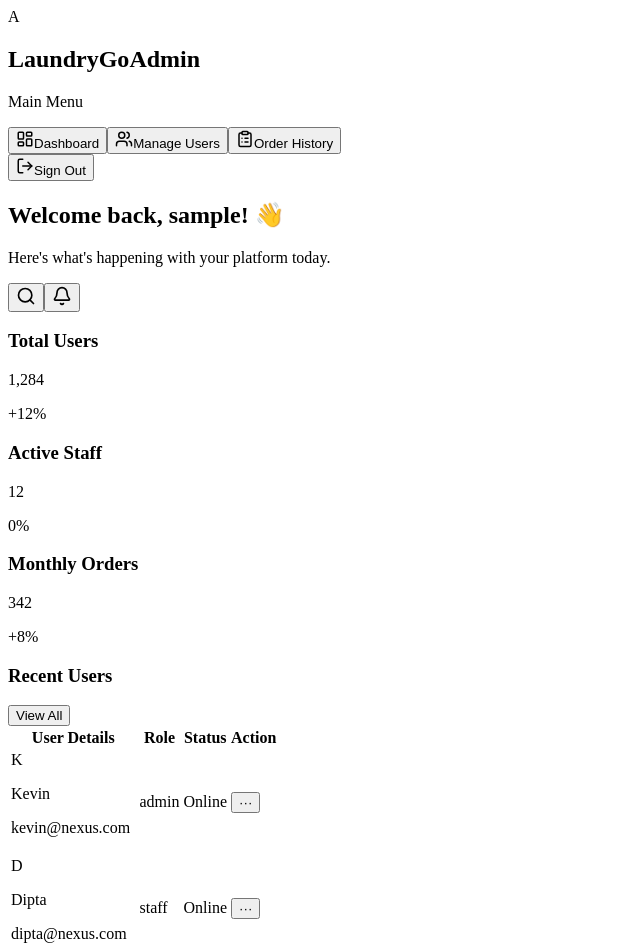
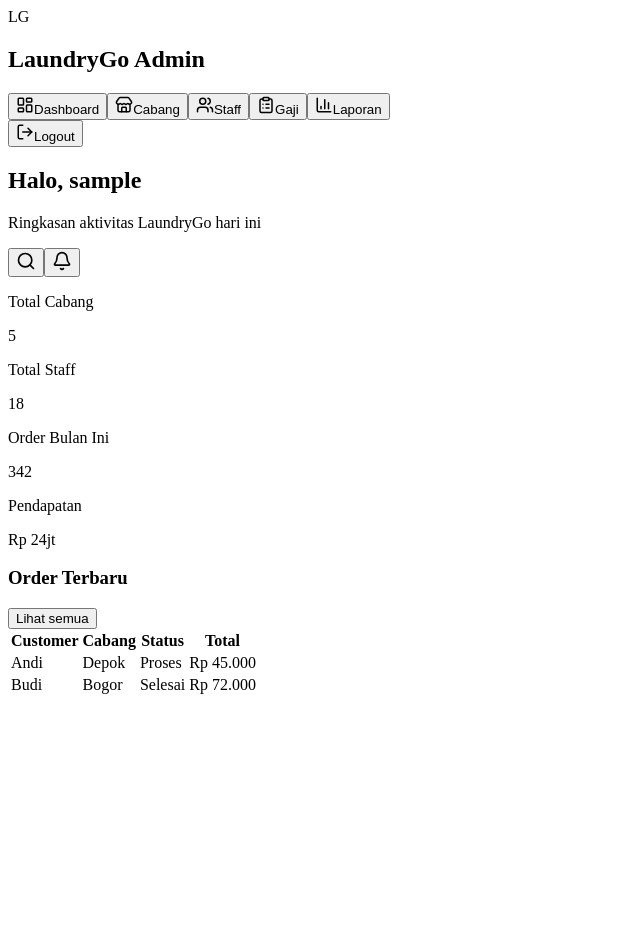
Before and after one commit to MohammadKevin/LaundryGo, a Next.js app: page /dashboard/admin in a window 1280 px wide. Shown: the top 952 px of the page, without its empty margins (0-640 px from the left). After the commit the page ends 800 px from the top, so only its background shows below. Built offline with nearby package versions, Linux system fonts and the light colour scheme; sample sign-in values are in the browser's storage.

Commit message:
update all page

```diff
--- a/app/dashboard/admin/page.tsx
+++ b/app/dashboard/admin/page.tsx
@@ -4,11 +4,13 @@ import { useEffect, useState } from "react"
 import { useRouter } from "next/navigation"
 import {
     LayoutDashboard,
+    Store,
     Users,
     ClipboardList,
+    BarChart3,
     LogOut,
-    Search,
-    Bell
+    Bell,
+    Search
 } from "lucide-react"
 
 type User = {
@@ -19,18 +21,23 @@ type User = {
 function SidebarItem({
     icon: Icon,
     label,
-    active = false
+    active = false,
+    onClick
 }: {
     icon: any
     label: string
     active?: boolean
+    onClick?: () => void
 }) {
     return (
-        <button className={`flex w-full items-center gap-3 rounded-xl px-4 py-3 text-sm font-medium transition-all duration-200 ${
-            active
+        <button
+            onClick={onClick}
+            className={`flex w-full items-center gap-3 rounded-xl px-4 py-3 text-sm font-medium transition-all
+                ${active
                     ? "bg-blue-600 text-white shadow-lg shadow-blue-200"
                     : "text-slate-500 hover:bg-slate-100 hover:text-slate-900"
-        }`}>
+                }`}
+        >
             <Icon size={18} />
             {label}
         </button>
@@ -47,37 +54,42 @@ export default function AdminDashboard() {
             router.push("/login")
             return
         }
-        const parsedUser: User = JSON.parse(storedUser)
-        if (parsedUser.role !== "admin") {
+
+        const parsed: User = JSON.parse(storedUser)
+        if (parsed.role !== "admin") {
             router.push("/dashboard/user")
             return
         }
-        setUser(parsedUser)
+
+        setUser(parsed)
     }, [router])
 
     if (!user) {
         return (
             <div className="flex min-h-screen items-center justify-center bg-slate-50 text-slate-400 animate-pulse">
-                Loading workspace...
+                Loading admin dashboard...
             </div>
         )
     }
 
     return (
-        <div className="flex min-h-screen bg-[#F8FAFC] text-slate-900 antialiased">
-            <aside className="fixed h-screen w-72 border-r border-slate-200 bg-white/80 backdrop-blur-md px-8 py-10">
-                <div className="flex items-center gap-3 px-2 mb-12">
-                    <div className="h-8 w-8 rounded-lg bg-blue-600 flex items-center justify-center text-white font-bold">A</div>
-                    <h1 className="text-xl font-bold tracking-tight text-slate-800">
-                        LaundryGo<span className="text-blue-600">Admin</span>
+        <div className="flex min-h-screen bg-slate-100 text-slate-900">
+            <aside className="fixed h-screen w-72 border-r bg-white px-8 py-10">
+                <div className="mb-12 flex items-center gap-3">
+                    <div className="h-9 w-9 rounded-xl bg-blue-600 text-white font-bold flex items-center justify-center">
+                        LG
+                    </div>
+                    <h1 className="text-xl font-bold">
+                        LaundryGo <span className="text-blue-600">Admin</span>
                     </h1>
                 </div>
 
-                <nav className="space-y-1.5">
-                    <p className="px-4 text-[10px] font-bold uppercase tracking-widest text-slate-400 mb-4">Main Menu</p>
+                <nav className="space-y-2">
                     <SidebarItem icon={LayoutDashboard} label="Dashboard" active />
-                    <SidebarItem icon={Users} label="Manage Users" />
-                    <SidebarItem icon={ClipboardList} label="Order History" />
+                    <SidebarItem icon={Store} label="Cabang" />
+                    <SidebarItem icon={Users} label="Staff" />
+                    <SidebarItem icon={ClipboardList} label="Gaji" />
+                    <SidebarItem icon={BarChart3} label="Laporan" />
                 </nav>
 
                 <div className="absolute bottom-10 left-8 right-8">
@@ -86,117 +98,89 @@ export default function AdminDashboard() {
                             localStorage.removeItem("authUser")
                             router.push("/")
                         }}
-                        className="flex w-full items-center gap-3 rounded-xl px-4 py-3 text-sm font-medium text-red-500 transition-colors hover:bg-red-50"
+                        className="flex w-full items-center gap-3 rounded-xl px-4 py-3 text-sm font-medium text-red-500 hover:bg-red-50"
                     >
                         <LogOut size={18} />
-                        Sign Out
+                        Logout
                     </button>
                 </div>
             </aside>
 
             <main className="ml-72 flex-1 p-12">
-                <header className="flex items-center justify-between mb-12">
+                <header className="mb-12 flex items-center justify-between">
                     <div>
-                        <h2 className="text-3xl font-bold tracking-tight text-slate-900">
-                            Welcome back, {user.username}! 👋
+                        <h2 className="text-3xl font-bold">
+                            Halo, {user.username}
                         </h2>
-                        <p className="mt-1 text-slate-500">
-                            Here's what's happening with your platform today.
+                        <p className="text-slate-500">
+                            Ringkasan aktivitas LaundryGo hari ini
                         </p>
                     </div>
-                    <div className="flex items-center gap-4">
-                        <button className="p-2.5 rounded-full bg-white border border-slate-200 text-slate-400 hover:text-blue-600 transition-all">
+                    <div className="flex gap-3">
+                        <button className="rounded-full border bg-white p-2 text-slate-400 hover:text-blue-600">
                             <Search size={20} />
                         </button>
-                        <button className="p-2.5 rounded-full bg-white border border-slate-200 text-slate-400 hover:text-blue-600 transition-all">
+                        <button className="rounded-full border bg-white p-2 text-slate-400 hover:text-blue-600">
                             <Bell size={20} />
                         </button>
                     </div>
                 </header>
 
-                {/* Stats Cards */}
-                <div className="grid gap-8 md:grid-cols-3 mb-12">
+                <div className="mb-12 grid gap-6 md:grid-cols-4">
                     {[
-                        { title: "Total Users", value: "1,284", growth: "+12%" },
-                        { title: "Active Staff", value: "12", growth: "0%" },
-                        { title: "Monthly Orders", value: "342", growth: "+8%" },
+                        { title: "Total Cabang", value: "5" },
+                        { title: "Total Staff", value: "18" },
+                        { title: "Order Bulan Ini", value: "342" },
+                        { title: "Pendapatan", value: "Rp 24jt" },
                     ].map((item, i) => (
                         <div
                             key={i}
-                            className="group relative rounded-3xl bg-white p-8 shadow-[0_8px_30px_rgb(0,0,0,0.04)] border border-slate-100 transition-all hover:shadow-[0_8px_30px_rgb(0,0,0,0.08)]"
+                            className="rounded-2xl border bg-white p-6 shadow-sm"
                         >
-                            <h3 className="text-sm font-semibold text-slate-400 uppercase tracking-wider">
-                                {item.title}
-                            </h3>
-                            <div className="mt-4 flex items-end justify-between">
-                                <p className="text-4xl font-bold text-slate-900 italic-nums">
-                                    {item.value}
-                                </p>
-                                <span className="mb-1 text-xs font-bold text-emerald-500 bg-emerald-50 px-2 py-1 rounded-lg">
-                                    {item.growth}
-                                </span>
-                            </div>
+                            <p className="text-sm text-slate-400">{item.title}</p>
+                            <p className="mt-2 text-3xl font-bold">{item.value}</p>
                         </div>
                     ))}
                 </div>
 
-                {/* Table Section */}
-                <div className="overflow-hidden rounded-3xl border border-slate-100 bg-white shadow-[0_8px_30px_rgb(0,0,0,0.04)]">
-                    <div className="flex items-center justify-between border-b border-slate-50 p-8">
-                        <h3 className="text-lg font-bold text-slate-800">Recent Users</h3>
-                        <button className="text-sm font-semibold text-blue-600 hover:underline">View All</button>
+                <div className="rounded-2xl border bg-white shadow-sm">
+                    <div className="flex items-center justify-between border-b p-6">
+                        <h3 className="font-bold">Order Terbaru</h3>
+                        <button className="text-sm font-semibold text-blue-600">
+                            Lihat semua
+                        </button>
                     </div>
 
-                    <div className="overflow-x-auto">
-                        <table className="w-full text-left">
-                            <thead className="bg-slate-50/50 text-[11px] uppercase tracking-widest text-slate-400">
+                    <table className="w-full text-sm">
+                        <thead className="bg-slate-50 text-slate-400">
                             <tr>
-                                    <th className="px-8 py-4 font-semibold">User Details</th>
-                                    <th className="px-8 py-4 font-semibold">Role</th>
-                                    <th className="px-8 py-4 font-semibold">Status</th>
-                                    <th className="px-8 py-4 font-semibold text-right">Action</th>
+                                <th className="px-6 py-4 text-left">Customer</th>
+                                <th className="px-6 py-4">Cabang</th>
+                                <th className="px-6 py-4">Status</th>
+                                <th className="px-6 py-4 text-right">Total</th>
                             </tr>
                         </thead>
-                            <tbody className="divide-y divide-slate-50">
+                        <tbody className="divide-y">
                             {[
-                                    { name: "Kevin", email: "kevin@nexus.com", role: "admin" },
-                                    { name: "Dipta", email: "dipta@nexus.com", role: "staff" },
-                                    { name: "Gibran", email: "gibran@nexus.com", role: "user" },
-                                ].map((u, i) => (
-                                    <tr key={i} className="group transition-colors hover:bg-slate-50/50">
-                                        <td className="px-8 py-5">
-                                            <div className="flex items-center gap-3">
-                                                <div className="h-10 w-10 rounded-full bg-gradient-to-tr from-slate-100 to-slate-200 border border-white shadow-sm flex items-center justify-center font-bold text-slate-500">
-                                                    {u.name[0]}
-                                                </div>
-                                                <div>
-                                                    <p className="font-semibold text-slate-900">{u.name}</p>
-                                                    <p className="text-xs text-slate-400">{u.email}</p>
-                                                </div>
-                                            </div>
-                                        </td>
-                                        <td className="px-8 py-5">
-                                            <span className={`inline-flex rounded-full px-3 py-1 text-xs font-bold capitalize ${
-                                                u.role === 'admin' ? 'bg-blue-50 text-blue-600' : 'bg-slate-100 text-slate-600'
-                                            }`}>
-                                                {u.role}
+                                { name: "Andi", cabang: "Depok", status: "Proses", total: "45.000" },
+                                { name: "Budi", cabang: "Bogor", status: "Selesai", total: "72.000" },
+                            ].map((o, i) => (
+                                <tr key={i} className="hover:bg-slate-50">
+                                    <td className="px-6 py-4 font-medium">{o.name}</td>
+                                    <td className="px-6 py-4">{o.cabang}</td>
+                                    <td className="px-6 py-4">
+                                        <span className="rounded-full bg-emerald-100 px-3 py-1 text-xs font-bold text-emerald-600">
+                                            {o.status}
                                         </span>
                                     </td>
-                                        <td className="px-8 py-5">
-                                            <div className="flex items-center gap-2">
-                                                <div className="h-1.5 w-1.5 rounded-full bg-emerald-500 shadow-[0_0_8px_rgba(16,185,129,0.5)]"></div>
-                                                <span className="text-sm font-medium text-slate-600">Online</span>
-                                            </div>
-                                        </td>
-                                        <td className="px-8 py-5 text-right">
-                                            <button className="text-slate-400 hover:text-slate-900 transition-colors font-bold text-lg">···</button>
+                                    <td className="px-6 py-4 text-right font-semibold">
+                                        Rp {o.total}
                                     </td>
                                 </tr>
                             ))}
                         </tbody>
                     </table>
                 </div>
-                </div>
             </main>
         </div>
     )
--- a/components/layout/Footer.tsx
+++ b/components/layout/Footer.tsx
@@ -70,7 +70,7 @@ export default function Footer() {
                     <div className="space-y-1 text-center md:text-left">
                         <p>© 2026 LaundryGo. Hak Cipta Dilindungi.</p>
                         <p className="text-blue-200/70">
-                            Dikembangkan oleh <span className="font-medium text-blue-200">LaundryGo Dev Team</span> • Versi 1.0.0
+                            Dikembangkan oleh <span className="font-medium text-blue-200">LaundryGo Dev Team</span> • Versi 1.2.0
                         </p>
                         <br />
                         <p>Our team : Mohammad Kevin Arif Rudianto | Danendra Athallah Indiarto | Pradipta Daniswara</p>
```
Lines whose indentation alone changed are shown as unchanged.
